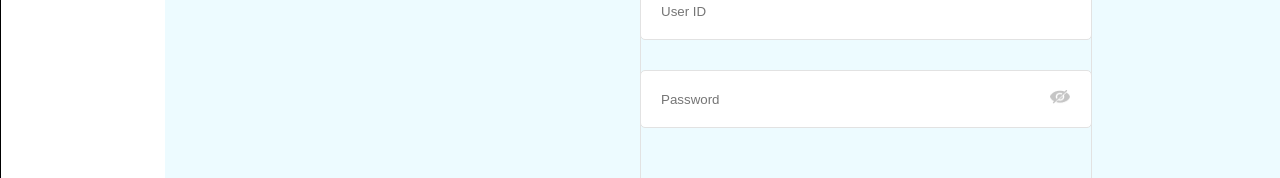
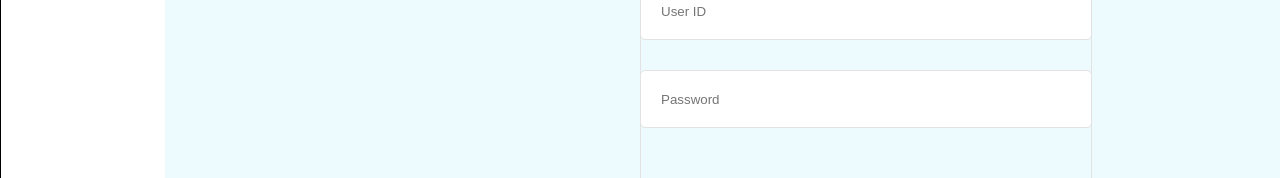
Before and after one commit to sathishakarapu/contact-manager, a React (Create React App) app in the folder client/: page /login in a window 1280 px wide. Shown: the part 535-713 px from the top of the page. Built offline with nearby package versions, Linux system fonts and the light colour scheme; the HTML template or start-up script is replaced by a standard one.

Commit message:
made some changes

```diff
--- a/client/src/components/Contacts.jsx
+++ b/client/src/components/Contacts.jsx
@@ -220,12 +220,14 @@ const Contacts = () => {
   const [editingContactId, setEditingContactId] = useState(null);
   const [editingContactData, setEditingContactData] = useState(null);
   const [editModalIsOpen, setEditModalIsOpen] = useState(false);
-
+  const [modalIsOpen, setModalIsOpen] = useState(false);
   const [selectedContacts, setSelectedContacts] = useState([]);
   const [contacts, setContacts] = useState([]);
   const [token, setToken] = useState([]);
   const [error, setError] = useState(null);
-
+  const [deleteModalIsOpen, setDeleteModalIsOpen] = useState(false);
+  const [searchQuery, setSearchQuery] = useState('');
+  const [searchResults, setSearchResults] = useState([]);
 
 
   // fetch all contacts function
@@ -254,7 +256,7 @@ const Contacts = () => {
     const value = `; ${document.cookie}`;
     const parts = value.split(`; ${name}=`);
     if (parts.length === 2) return parts.pop().split(';').shift();
-};
+  };
 
   const handleEdit = (contactId, initialData) => {
     setEditingContactId(contactId);
@@ -281,8 +283,6 @@ const Contacts = () => {
       setError(error.message || 'An error occurred while deleting contact');
     }
   };
-
-  const [modalIsOpen, setModalIsOpen] = useState(false);
 
   const handleImportButtonClick = () => {
     setModalIsOpen(true);
@@ -370,8 +370,6 @@ const Contacts = () => {
     }
   };
 
-  const [deleteModalIsOpen, setDeleteModalIsOpen] = useState(false);
-
   const deleteSelectedContacts = () => {
     setDeleteModalIsOpen(true);
   };
@@ -391,7 +389,6 @@ const Contacts = () => {
       alert("Contacts deleted Successfully.")
     } catch (error) {
       console.error('Error deleting contacts:', error);
-      // Handle error
     }
   };
 
@@ -399,10 +396,7 @@ const Contacts = () => {
     setDeleteModalIsOpen(false);
   };
 
-  // search by email Id...
-  const [searchQuery, setSearchQuery] = useState('');
-  const [searchResults, setSearchResults] = useState([]);
-
+  // search by query...
   const filterContacts = () => {
     if (searchQuery.trim() === '') {
       // If search query is empty, display all contacts
@@ -411,7 +405,7 @@ const Contacts = () => {
       // Filter contacts based on search query
       setSearchResults(
         contacts.filter(contact =>
-          [contact.name, contact.designation, contact.email, contact.company].some(field =>
+          [contact.name, contact.designation, contact.email, contact.company,contact.industry,contact.country].some(field =>
             field.toLowerCase().includes(searchQuery.toLowerCase())
           )
         )
@@ -429,35 +423,11 @@ const Contacts = () => {
   }, [searchQuery, contacts]);
 
 
-  // const searchContacts = () => {
-  //   const token = getCookie('token');
-  //   axios.get(`http://localhost:8080/searchContactsByEmailId?email=${encodeURIComponent(searchQuery)}`, {
-  //     headers: {
-  //       Authorization: `Bearer ${token}`
-  //     }
-  //   })
-  //   .then(response => {
-  //     setSearchResults(response.data);
-  //   })
-  //   .catch(error => {
-  //     console.error('Error searching contacts:', error);
-  //     setError(error.message || 'An error occurred while searching contacts');
-  //   });
-  // };
-
   useEffect(() => {
     const token = getCookie('token');
     fetchContacts(token);
   }, []);
 
-  // const handleSearch = () => {
-  //   if (searchQuery.trim() !== '') {
-  //     searchContacts();
-  //   } else {
-  //     // If search query is empty, fetch all contacts
-  //     fetchContacts();
-  //   }
-  // };
 
   return (
     <div>
@@ -493,20 +463,18 @@ const Contacts = () => {
             <Th>Actions</Th>
           </tr>
         </thead>
-        <tbody>
-   {searchResults.map(contact => (
+        <tbody style={{cursor:'default'}}>
+        {searchResults.map(contact => (
             <Tr key={contact._id}>
-
-<Td style={{display:'flex'}}>
+            <Td style={{display:'flex'}}>
               <input type="checkbox" style={{marginRight:'20px',cursor:'pointer'}}
-            checked={selectedContacts.includes(contact._id)} onChange={() => toggleSelectContact(contact._id)}
-            />
-                {contact.name}
-              </Td>
-              <Td>{contact.designation}</Td>
+              checked={selectedContacts.includes(contact._id)} onChange={() => toggleSelectContact(contact._id)} />
+              {contact.name}</Td>
+              <Td>{contact.designation}
+            </Td>
               <Td>{contact.company}</Td>
               <Td>{contact.industry}</Td>
-              <Td><EmailToolTip email={contact.email} /></Td>
+              <Td style={{cursor:'pointer'}}><EmailToolTip email={contact.email} /></Td>
               <Td>{contact.phone}</Td>
               <Td>{contact.country}</Td>
               <Td>
--- a/client/src/components/Login.jsx
+++ b/client/src/components/Login.jsx
@@ -1,6 +1,5 @@
 import { React, useState } from 'react';
 import styled from 'styled-components';
-import img from '../components/Images/shape.png';
 import { Link, useNavigate } from 'react-router-dom';
 import axios from 'axios';
 
@@ -132,7 +131,7 @@ const Input1 = styled.input`
 `
 
 const Input2 = styled.input`
-    width: 428px;
+    width: 410px;
     height: 54px;
     top: 604px;
     left: 639px;
@@ -141,17 +140,8 @@ const Input2 = styled.input`
     position: absolute;
     border: 1px solid #E2E2E2;
     padding-left: 20px;
+    padding-right: 20px;
 `
-
-const Shape = styled.img`
-    width: 20px;
-    height: 14.29px;
-    top: 624px;
-    left: 1049px;
-    position: absolute;
-    color: #C5C5C5;
-    cursor: pointer;
-`;
 
 const Rectangle = styled.div`
     width: 452px;
@@ -218,7 +208,7 @@ const Login = () => {
         event.preventDefault();
 
         if (!email || !password) {
-            setMessage('Please enter all the required fields!')
+            setMessage('Please enter all the required fields !')
             return;
         }
 
@@ -240,7 +230,7 @@ const Login = () => {
             }
         } catch (error) {
             console.error("Error:", error.message);
-            setMessage('User not found !');
+            setMessage('Username or password doesnot matched !');
         }
     }
 
@@ -269,15 +259,14 @@ const Login = () => {
                         Enter your credentials to access your account
                     </Text>
                     <form onSubmit={handleSubmit}>
-                        <Input1 placeholder='User ID' required
+                        <Input1 placeholder='User ID'
                             type='email' value={email}
                             name='email' onChange={(e) => setEmail(e.target.value)}
                         />
-                        <Input2 placeholder='Password' required
+                        <Input2 placeholder='Password'
                             value={password}
                             name='password' type='password' onChange={(e) => setPassword(e.target.value)}
                         />
-                        <Shape src={img} alt='shape' />
                         <Rectangle />
                         <T1 type='submit' value='login'>Sign In</T1>
                     </form>
--- a/client/src/components/Signup.jsx
+++ b/client/src/components/Signup.jsx
@@ -191,7 +191,7 @@ const Signup = () => {
     const [email,setEmail] = useState('');
     const [password,setPassword] = useState('');
     const [confirmPassword,setConfirmPassword] = useState('');
-    const [message,setMessage] = useState();
+    const [message,setMessage] = useState('');
 
     // Handle form submission here, e.g., send data to the server
     const handleSubmit = async (event) => {
@@ -199,13 +199,13 @@ const Signup = () => {
 
         // Validation for empty inputs
         if (!email || !password || !confirmPassword) {
-            setMessage('please fill in all fields');
+            setMessage('Please enter all the required fields !');
             return;
         }
 
         // Validation for password match
         if (password !== confirmPassword) {
-            setMessage('passwords do not match');
+            setMessage('passwords do not match !');
             return;
         }
 
@@ -230,7 +230,7 @@ const Signup = () => {
             // Check if error message indicates existing user
             setMessage('Username is already taken. Please choose a different one.')
             if (error.response && error.response.data && error.response.data.message === 'User already exists') {
-                setMessage('Username is already taken. Please choose a different one.')
+                setMessage('Username is already taken. Please choose a different one !')
             }
         }
     }
@@ -259,15 +259,15 @@ const Signup = () => {
                     </Text>
                     <form onSubmit={handleSubmit}>
                         <Input1 placeholder='Mail ID' type='email'
-                        required value={email} name='email'  autoComplete='off'
+                        value={email} name='email'  autoComplete='off'
                         onChange={(e) => setEmail(e.target.value)}/>
 
                         <Input2 placeholder='Password' type='password'
-                        required value={password} name='password' autoComplete='off'
+                        value={password} name='password' autoComplete='off'
                         onChange={(e) => setPassword(e.target.value)}/>
 
                         <Input3 placeholder='Confirm Password' type='password' autoComplete='off'
-                        required value={confirmPassword} name='confirmPassword'
+                        value={confirmPassword} name='confirmPassword'
                         onChange={(e) => setConfirmPassword(e.target.value)}/>
 
                         <B1 style={{textDecoration:'none',color:'#FFFFFF'}}
```
Also changed, not shown: 2 other files (tests, documents, lock files or other folders).
